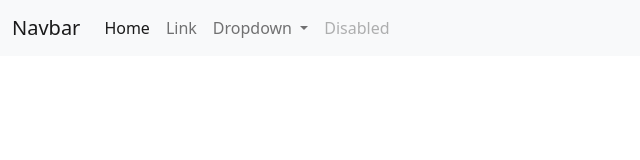
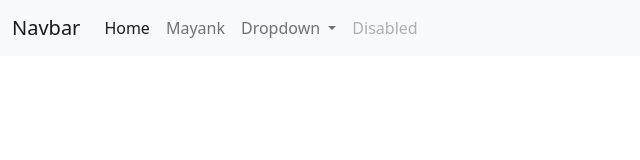
Before and after one commit to mayankuma/SampleRepository, a plain HTML site: page MyWebsite/index.html in a window 1280 px wide. Shown: the full height of the page, 0-640 px from the left. Drawn offline with nearby package versions, Linux system fonts and the light colour scheme.

Commit message:
master change

```diff
--- a/MyWebsite/index.html
+++ b/MyWebsite/index.html
@@ -23,7 +23,7 @@
                 <a class="nav-link active" aria-current="page" href="#">Home</a>
               </li>
               <li class="nav-item">
-                <a class="nav-link" href="#">Link</a>
+                <a class="nav-link" href="#">Mayank</a>
               </li>
               <li class="nav-item dropdown">
                 <a class="nav-link dropdown-toggle" href="#" id="navbarDropdown" role="button" data-bs-toggle="dropdown" aria-expanded="false">
```
